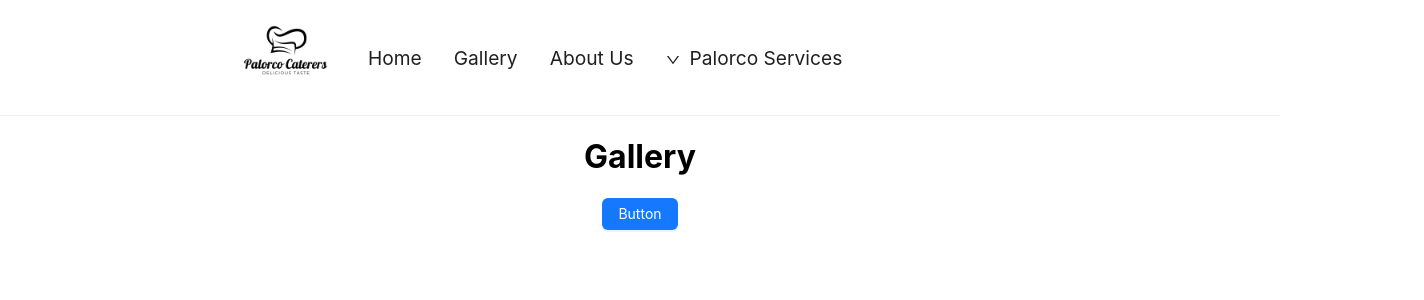
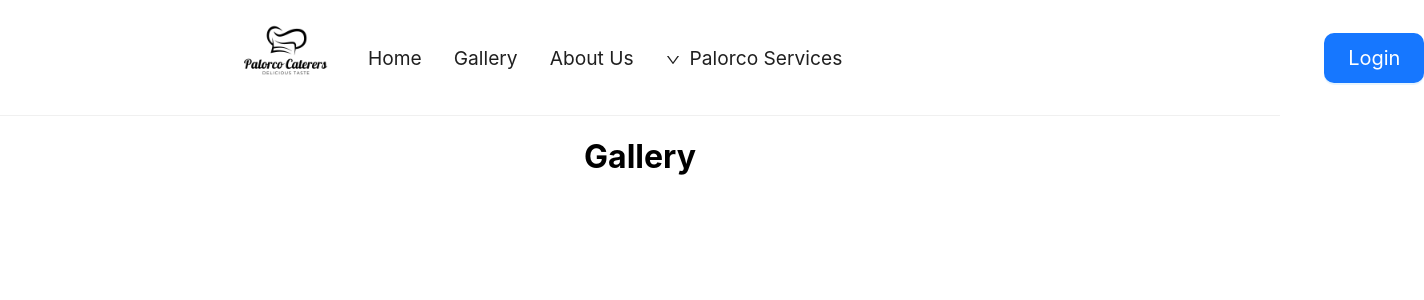
Before and after one commit to tonyoseko99/palorco-events, a React (Create React App) app: page / in a window 1280 px wide. Shown: the top 300 px of the page, 1424 px wide, since content can reach past the window. Built offline with nearby package versions, Linux system fonts and the light colour scheme.

Commit message:
feat: style the navbar

```diff
--- a/src/App.css
+++ b/src/App.css
@@ -58,3 +58,16 @@
   font-weight: bold;
   margin-left: 20px;
 }
+
+/* login-btn */
+#login-btn {
+  position: relative;
+  left: 25em;
+  transform: translateX(-50%);
+  width: 100px;
+  height: 50px;
+  border-radius: 10px;
+  color: white;
+  font-size: 20px;
+  cursor: pointer;
+}
--- a/src/components/Gallery.js
+++ b/src/components/Gallery.js
@@ -5,7 +5,7 @@ function Gallery() {
   return (
     <div>
       <h1>Gallery</h1>
-        <Button type="primary">Button</Button>
+
     </div>
   );
 }
--- a/src/components/Navigation.js
+++ b/src/components/Navigation.js
@@ -1,6 +1,6 @@
 import React from "react";
 import palorco from "../assets/images/palorco.png";
-import { Menu } from "antd";
+import { Menu, Button } from "antd";
 import { DownOutlined } from "@ant-design/icons";
 
 const Navigation = () => (
@@ -8,9 +8,9 @@ const Navigation = () => (
     <Menu.Item id="home-item">
       <img src={palorco} alt="palorco" id="image-logo" />
     </Menu.Item>
-    <Menu.Item >Home</Menu.Item>
-    <Menu.Item >Gallery</Menu.Item>
-    <Menu.Item >About Us</Menu.Item>
+    <Menu.Item>Home</Menu.Item>
+    <Menu.Item>Gallery</Menu.Item>
+    <Menu.Item>About Us</Menu.Item>
     <Menu.SubMenu
       key="SubMenu"
       title="Palorco Services"
@@ -19,6 +19,9 @@ const Navigation = () => (
       <Menu.Item key="four">Catering</Menu.Item>
       <Menu.Item key="five">Events Hosting</Menu.Item>
     </Menu.SubMenu>
+    <Menu.Item>
+      <Button type="primary" id="login-btn">Login</Button>
+    </Menu.Item>
   </Menu>
 );
 
```
